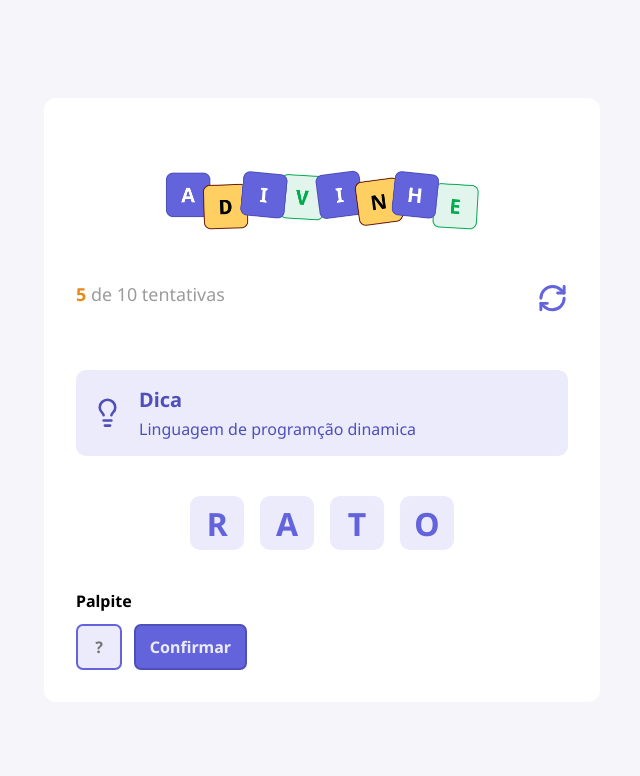
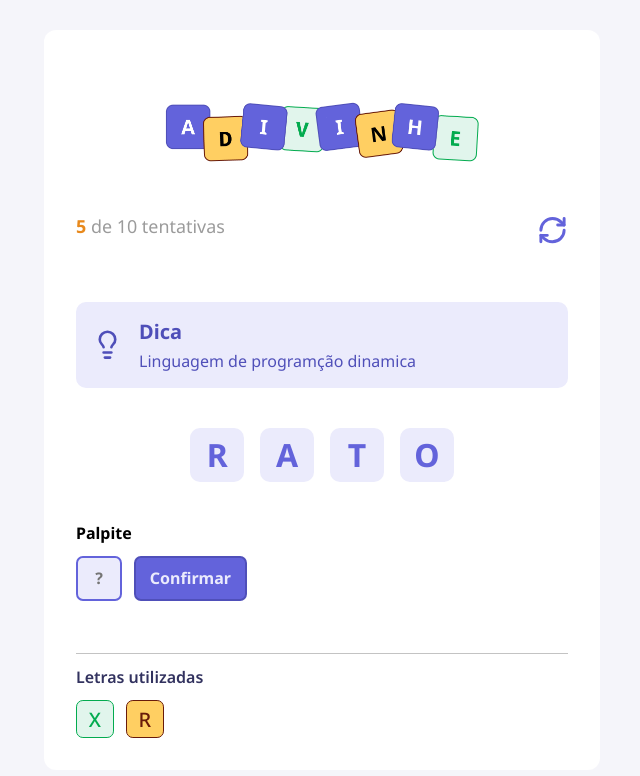
Before and after one commit to MarcosHHOshiro/Guessing-game-react, a React (Vite) app: page / in a window 1280 px wide. Shown: the top 776 px of the page, without its empty margins (318-958 px from the left). Built offline with nearby package versions, Linux system fonts and the light colour scheme; a web font is replaced by a local one.

Commit message:
Aplication interface

```diff
--- a/src/App.tsx
+++ b/src/App.tsx
@@ -6,6 +6,7 @@
 import { Letter } from './components/Letter'
 import { Input } from './components/Input'
 import { Button } from './components/Button'
+import { LetterUsed } from './components/LettersUsed'
 
 function App() {
 
@@ -33,6 +34,8 @@
           <Input autoFocus maxLength={1} placeholder='?' />
           <Button title='Confirmar'></Button>
         </div>
+
+        <LetterUsed />
       </main>
     </div>
   )
--- a/src/components/Letter/index.tsx
+++ b/src/components/Letter/index.tsx
@@ -2,11 +2,18 @@
 
 type Props = {
     value?: string
+    size?: "default" | "small"
+    color?: "default" | "correct" | "wrong"
 }
 
-export function Letter({ value = "" }: Props) {
+export function Letter({ value = "", size = "default", color = "default" }: Props) {
     return (
-        <div className={styles.letter}>
+        <div className={`
+            ${styles.letter}
+            ${size === "small" && styles.letterSmall}
+            ${color === "correct" && styles.letterCorrect}
+            ${color === "wrong" && styles.letterWrong}
+        `}>
             <span>{value}</span>
         </div>
     )
--- a/src/components/Letter/styles.module.css
+++ b/src/components/Letter/styles.module.css
@@ -14,3 +14,25 @@
     align-items: center;
     justify-content: center;
 }
+
+.letterSmall {
+    width: 2.37rem;
+    height: 2.37rem;
+    border-radius: 0.43rem;
+
+    font-size: 1.25rem;
+    font-weight: 500;
+    border: 1px solid #6363db;
+}
+
+.letterCorrect {
+    background-color: #e1f5ec;
+    border-color: #03ab4f;
+    color: #03ab4f;
+}
+
+.letterWrong {
+    background-color: #ffcf62;
+    border-color: #691b0a;
+    color: #691b0a;
+}
--- /dev/null
+++ b/src/components/LettersUsed/index.tsx
@@ -0,0 +1,16 @@
+import styles from "./styles.module.css"
+
+import { Letter } from "../Letter"
+
+export function LetterUsed() {
+    return (
+        <div className={styles.lettersUsed}>
+            <h5>Letras utilizadas</h5>
+
+            <div>
+                <Letter value="X" size="small" color="correct" />
+                <Letter value="R" size="small" color="wrong" />
+            </div>
+        </div>
+    )
+}
--- /dev/null
+++ b/src/components/LettersUsed/styles.module.css
@@ -0,0 +1,18 @@
+.lettersUsed {
+    width: 100%;
+    margin-top: 3.25rem;
+    border-top: 1px solid #c3c3c3;
+
+    &>h5 {
+        color: #32325f;
+        font-size: 1rem;
+        font-weight: 600;
+        margin: 0.75rem 0;
+    }
+
+    &>div {
+        display: flex;
+        gap: 0.75rem;
+        flex-wrap: wrap;
+    }
+}
```
